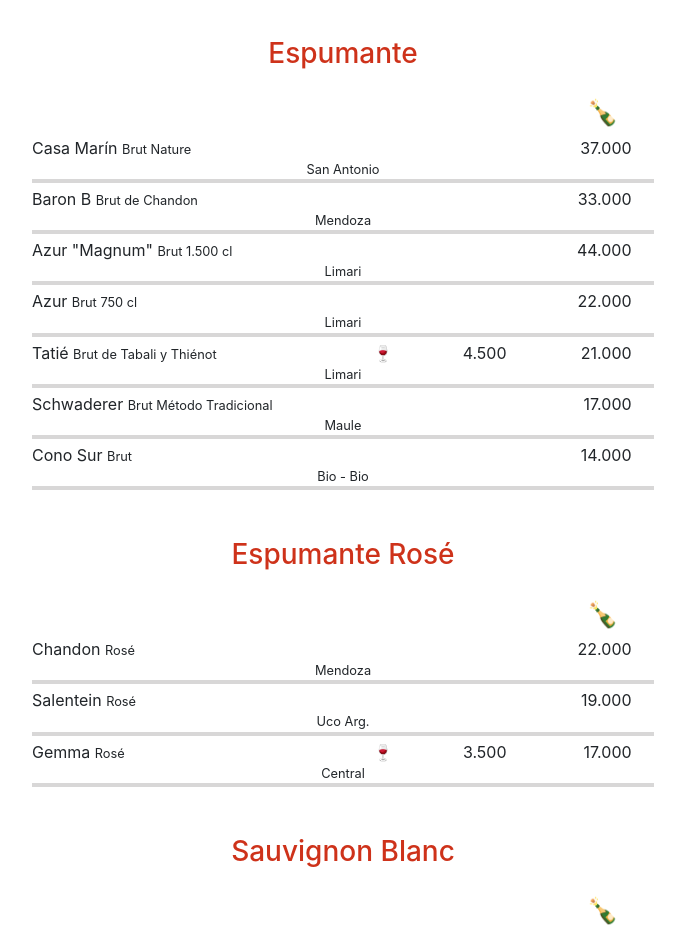
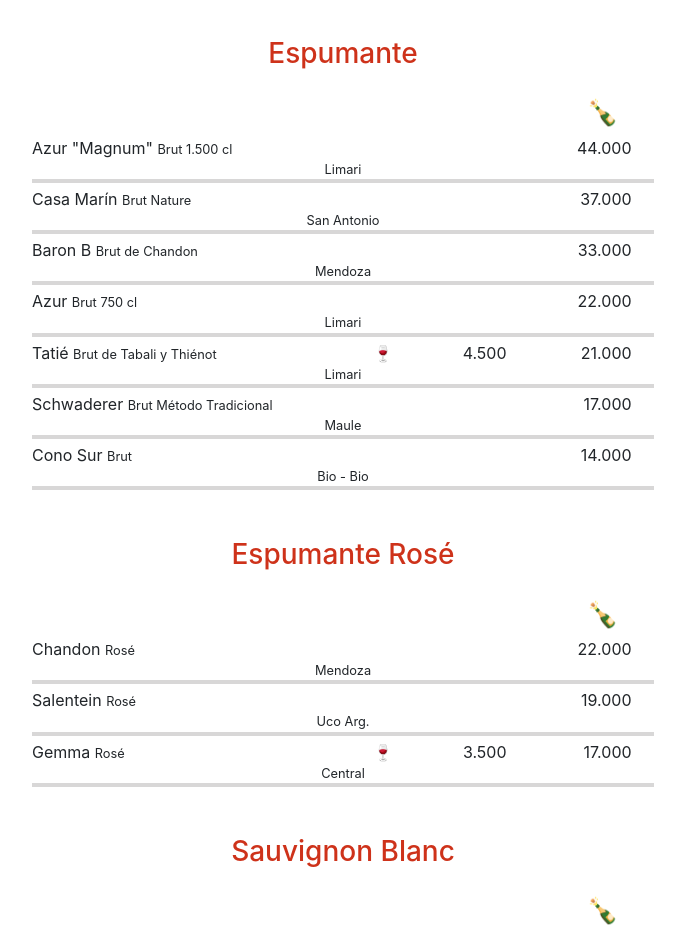
Before and after one commit to durbonca/Menu-QR-Google-sheet, a React (Create React App) app: page /Wine in a window 1280 px wide. Shown: the part 1000-1933 px from the top of the page, without its empty margins (297-982 px from the left). Built offline with nearby package versions, Linux system fonts and the light colour scheme.

Commit message:
Update dataWine.js

```diff
--- a/src/data/dataWine.js
+++ b/src/data/dataWine.js
@@ -23,9 +23,9 @@
         description:'',
         products:
         [
+            { id: 2, name: 'Azur "Magnum"', description: 'Brut 1.500 cl', country: 'Limari', price: '', price2: '44.000' },
             { id: 0, name: 'Casa Marín', description: 'Brut Nature', country: 'San Antonio', price: '', price2: '37.000' },
             { id: 1, name: 'Baron B', description: 'Brut de Chandon', country: 'Mendoza', price: '', price2: '33.000' },
-            { id: 2, name: 'Azur "Magnum"', description: 'Brut 1.500 cl', country: 'Limari', price: '', price2: '44.000' },
             { id: 3, name: 'Azur', description: 'Brut 750 cl', country: 'Limari', price: '', price2: '22.000' },
             { id: 31, name: 'Tatié', description: 'Brut de Tabali  y Thiénot', country: 'Limari', price: '4.500', price2: '21.000' },
             /* { id: 4, name: 'Fervor', description: 'Brut de Casa Silva', country: 'Colchagua', price: '', price2: '20.000' }, */
```
